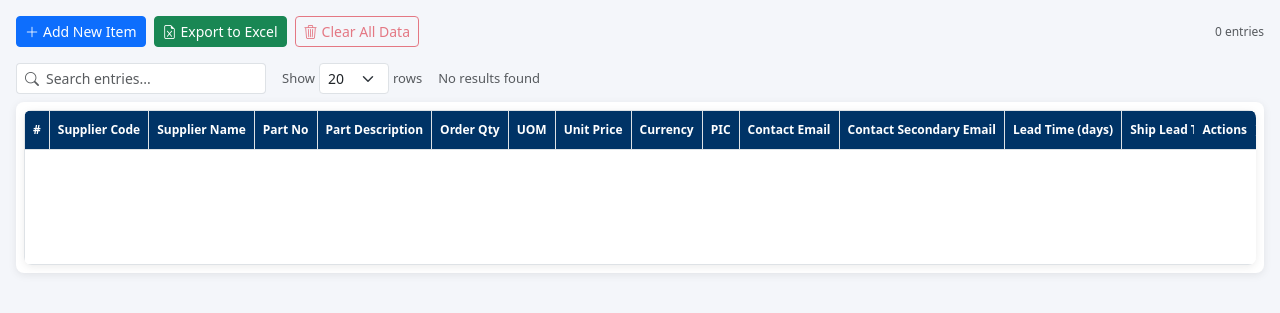
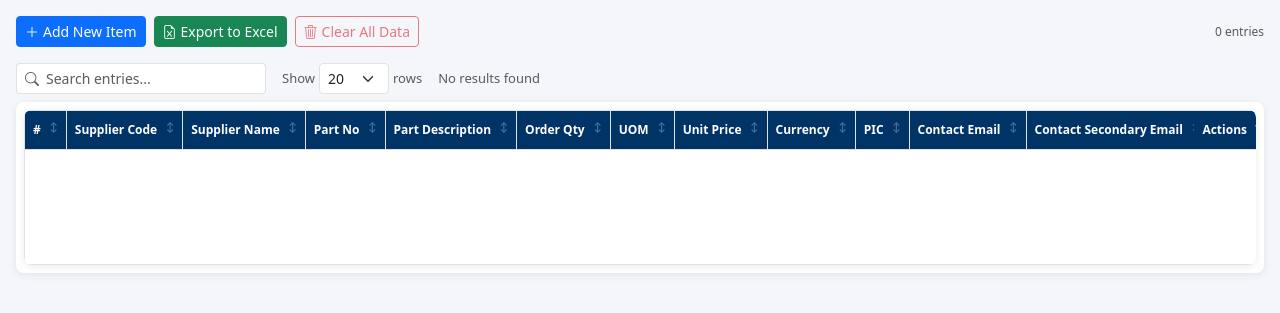
Before and after one commit to abishek-v-git/ZRFQ-tracker, a Django app: page / in a window 1280 px wide. Shown: the part 56-369 px from the top of the page. Run offline with Django 4.2, Linux system fonts and the light colour scheme; the visitor is signed in with stand-in values (Sample User, id 1); data that the repository does not hold is empty.

Commit message:
added sorting togle in columns

```diff
--- a/tracker/templates/tracker/rfq_list.html
+++ b/tracker/templates/tracker/rfq_list.html
@@ -1,5 +1,18 @@
 {% extends "tracker/base.html" %}
 {% block content %}
+
+<style>
+    .rfq-table th.sortable { cursor: pointer; position: relative; padding-right: 25px !important; }
+    .rfq-table th.sortable:after {
+        content: '↕';
+        position: absolute;
+        right: 8px;
+        opacity: 0.3;
+        font-size: 0.8em;
+    }
+    .rfq-table th.sortable.asc:after { content: '↑'; opacity: 1; }
+    .rfq-table th.sortable.desc:after { content: '↓'; opacity: 1; }
+</style>
 
 <!-- Top Action Bar -->
 <div class="d-flex align-items-center gap-2 mb-3">
@@ -55,51 +68,51 @@
         <table class="table table-bordered table-hover rfq-table mb-0">
             <thead>
                 <tr>
-                    <th>#</th>
-                    <th>Supplier Code</th>
-                    <th>Supplier Name</th>
-                    <th>Part No</th>
-                    <th>Part Description</th>
-                    <th>Order Qty</th>
-                    <th>UOM</th>
-                    <th>Unit Price</th>
-                    <th>Currency</th>
-                    <th>PIC</th>
-                    <th>Contact Email</th>
-                    <th>Contact Secondary Email</th>
-                    <th>Lead Time (days)</th>
-                    <th>Ship Lead Time (days)</th>
-                    <th>UOM</th>
-                    <th>COO</th>
-                    <th>Currency</th>
-                    <th>Unit Price 1</th>
-                    <th>MOQ-1</th>
-                    <th>Unit Price 2</th>
-                    <th>MOQ-2</th>
-                    <th>Unit Price 3</th>
-                    <th>MOQ-3</th>
-                    <th>Lot Size</th>
-                    <th>HTS Code</th>
-                    <th>ECCN/EAR99</th>
-                    <th>Manufacture Part Number</th>
-                    <th>Manufacturer Name</th>
-                    <th>Manufacturer Address</th>
-                    <th>Item Weight (kg)</th>
-                    <th>Volume Weight (kg)</th>
-                    <th>Russian Steel Confirmation</th>
-                    <th>Hazmat (Y/N)</th>
-                    <th>UN# · SDS/MSDS</th>
-                    <th>Product Regulation</th>
-                    <th>EOL Status</th>
-                    <th>Alternative Part(s)</th>
-                    <th>Alternative Part No</th>
-                    <th>Mfg Address + Postal (CN Only)</th>
-                    <th>UFLPA Compliance (CN Only)</th>
-                    <th>UFLPA Start Date</th>
-                    <th>UFLPA Expiry Date</th>
-                    <th>USMCA Certificate (CA/MX Only)</th>
-                    <th>USMCA Start Date</th>
-                    <th>USMCA Expiry Date</th>
+                    <th class="sortable" data-col="0">#</th>
+                    <th class="sortable" data-col="1">Supplier Code</th>
+                    <th class="sortable" data-col="2">Supplier Name</th>
+                    <th class="sortable" data-col="3">Part No</th>
+                    <th class="sortable" data-col="4">Part Description</th>
+                    <th class="sortable" data-col="5">Order Qty</th>
+                    <th class="sortable" data-col="6">UOM</th>
+                    <th class="sortable" data-col="7">Unit Price</th>
+                    <th class="sortable" data-col="8">Currency</th>
+                    <th class="sortable" data-col="9">PIC</th>
+                    <th class="sortable" data-col="10">Contact Email</th>
+                    <th class="sortable" data-col="11">Contact Secondary Email</th>
+                    <th class="sortable" data-col="12">Lead Time (days)</th>
+                    <th class="sortable" data-col="13">Ship Lead Time (days)</th>
+                    <th class="sortable" data-col="14">UOM</th>
+                    <th class="sortable" data-col="15">COO</th>
+                    <th class="sortable" data-col="16">Currency</th>
+                    <th class="sortable" data-col="17">Unit Price 1</th>
+                    <th class="sortable" data-col="18">MOQ-1</th>
+                    <th class="sortable" data-col="19">Unit Price 2</th>
+                    <th class="sortable" data-col="20">MOQ-2</th>
+                    <th class="sortable" data-col="21">Unit Price 3</th>
+                    <th class="sortable" data-col="22">MOQ-3</th>
+                    <th class="sortable" data-col="23">Lot Size</th>
+                    <th class="sortable" data-col="24">HTS Code</th>
+                    <th class="sortable" data-col="25">ECCN/EAR99</th>
+                    <th class="sortable" data-col="26">Manufacture Part Number</th>
+                    <th class="sortable" data-col="27">Manufacturer Name</th>
+                    <th class="sortable" data-col="28">Manufacturer Address</th>
+                    <th class="sortable" data-col="29">Item Weight (kg)</th>
+                    <th class="sortable" data-col="30">Volume Weight (kg)</th>
+                    <th class="sortable" data-col="31">Russian Steel Confirmation</th>
+                    <th class="sortable" data-col="32">Hazmat (Y/N)</th>
+                    <th class="sortable" data-col="33">UN# · SDS/MSDS</th>
+                    <th class="sortable" data-col="34">Product Regulation</th>
+                    <th class="sortable" data-col="35">EOL Status</th>
+                    <th class="sortable" data-col="36">Alternative Part(s)</th>
+                    <th class="sortable" data-col="37">Alternative Part No</th>
+                    <th class="sortable" data-col="38">Mfg Address + Postal (CN Only)</th>
+                    <th class="sortable" data-col="39">UFLPA Compliance (CN Only)</th>
+                    <th class="sortable" data-col="40">UFLPA Start Date</th>
+                    <th class="sortable" data-col="41">UFLPA Expiry Date</th>
+                    <th class="sortable" data-col="42">USMCA Certificate (CA/MX Only)</th>
+                    <th class="sortable" data-col="43">USMCA Start Date</th>
+                    <th class="sortable" data-col="44">USMCA Expiry Date</th>
                     <th>Actions</th>
                 </tr>
             </thead>
@@ -424,6 +437,7 @@ document.getElementById('bulkFileInput').addEventListener('change', function() {
     let filteredRows = allRows;
     let currentPage = 1;
     let pageSize = 20;
+    let currentSort = { col: -1, asc: true };
 
     function totalPages() {
         if (pageSize === 'all') return 1;
@@ -471,6 +485,41 @@ document.getElementById('bulkFileInput').addEventListener('change', function() {
         buildNav(pageNavBottom, tp);
     }
 
+    function sort(colIdx) {
+        if (currentSort.col === colIdx) {
+            currentSort.asc = !currentSort.asc;
+        } else {
+            currentSort.col = colIdx;
+            currentSort.asc = true;
+        }
+
+        // Update header UI
+        document.querySelectorAll('.rfq-table th.sortable').forEach((th, i) => {
+            th.classList.remove('asc', 'desc');
+            if (i === colIdx) th.classList.add(currentSort.asc ? 'asc' : 'desc');
+        });
+
+        filteredRows.sort((a, b) => {
+            let valA = a.cells[colIdx].textContent.trim().toLowerCase();
+            let valB = b.cells[colIdx].textContent.trim().toLowerCase();
+
+            // Handle numeric sorting
+            let numA = parseFloat(valA.replace(/[^0-9.-]+/g,""));
+            let numB = parseFloat(valB.replace(/[^0-9.-]+/g,""));
+
+            if (!isNaN(numA) && !isNaN(numB) && valA.match(/^[0-9,.-]+$/)) {
+                return currentSort.asc ? numA - numB : numB - numA;
+            }
+
+            if (valA < valB) return currentSort.asc ? -1 : 1;
+            if (valA > valB) return currentSort.asc ? 1 : -1;
+            return 0;
+        });
+
+        currentPage = 1;
+        render();
+    }
+
     function buildNav(container, tp) {
         container.innerHTML = '';
         if (tp <= 1) return;
@@ -511,6 +560,10 @@ document.getElementById('bulkFileInput').addEventListener('change', function() {
         container.appendChild(btn);
     }
 
+    document.querySelectorAll('.rfq-table th.sortable').forEach((th, i) => {
+        th.addEventListener('click', () => sort(i));
+    });
+
     sizeSelect.addEventListener('change', function() {
         var val = this.value;
         pageSize = val === 'all' ? 'all' : parseInt(val, 10);
@@ -521,14 +574,21 @@ document.getElementById('bulkFileInput').addEventListener('change', function() {
     searchInput.addEventListener('input', function() {
         const query = this.value.toLowerCase().trim();
         if (!query) {
-            filteredRows = allRows;
+            filteredRows = [...allRows];
         } else {
             filteredRows = allRows.filter(row => {
                 return row.textContent.toLowerCase().includes(query);
             });
         }
-        currentPage = 1;
-        render();
+        // Preserve sort if active
+        if (currentSort.col !== -1) {
+            const saveCol = currentSort.col;
+            currentSort.col = -1; // reset to force re-sort
+            sort(saveCol);
+        } else {
+            currentPage = 1;
+            render();
+        }
     });
 
     render();
```
